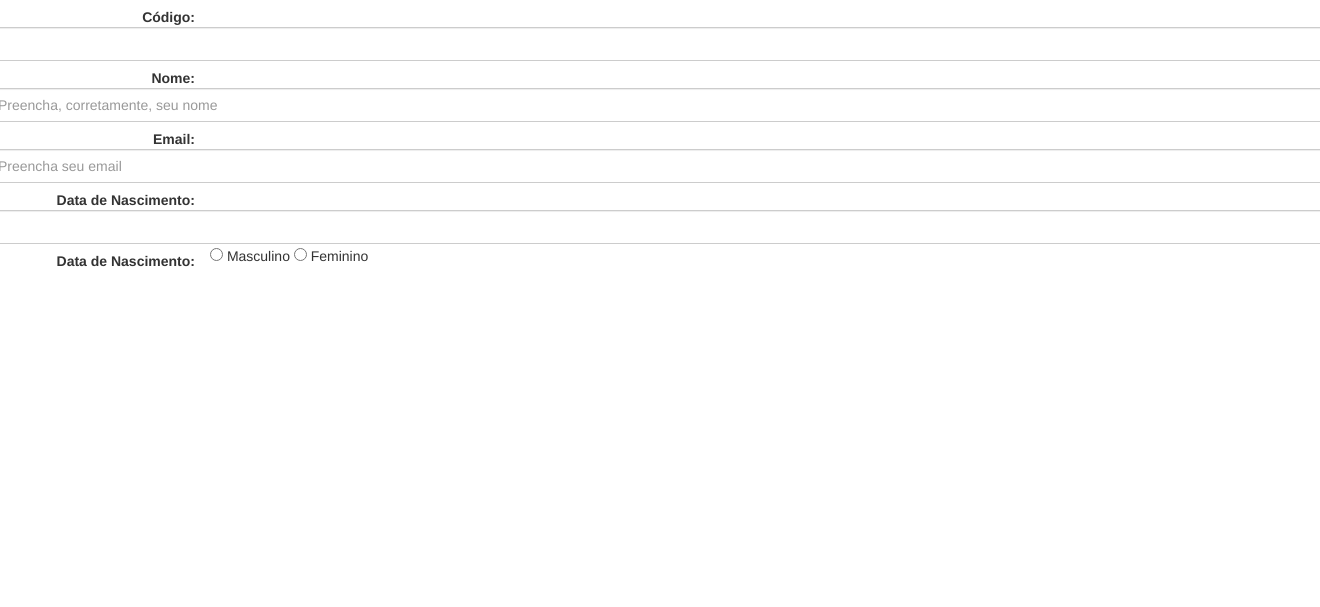
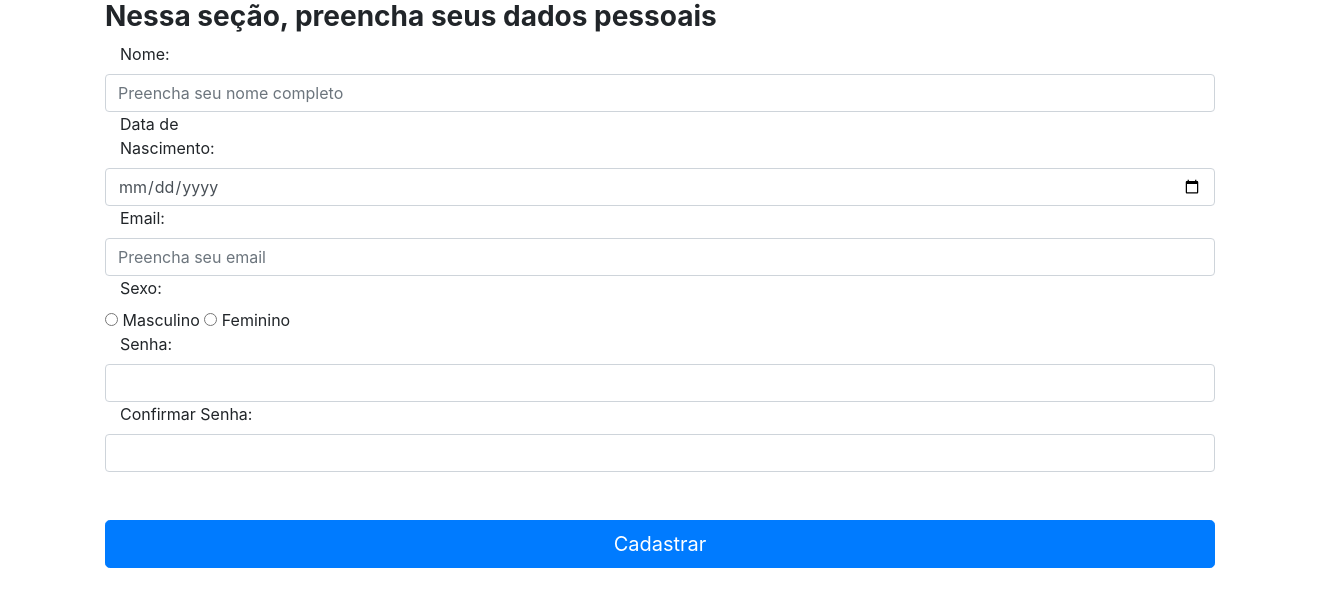
Before and after one commit to danielecassia/DiarioPACH, a PHP site: page /html/cadastro.html in a window 1320 px wide; the page is wider, and only the part inside the window is pictured. Shown: the top 607 px of that part. Run offline with PHP 8.4, Linux system fonts and the light colour scheme; some libraries are stand-ins or nearby versions.

Commit message:
Funcionalidade de cadastro

```diff
--- a/src/css/cadastro.css
+++ b/src/css/cadastro.css
@@ -1,4 +1,4 @@
-html,
+/* html,
 body {
   height: 100%;
 }
@@ -15,5 +15,5 @@ body {
   align-items: center;
 }
 .sex{
-  align-items: center;
-}
+  align-items: left;
+} */
--- a/src/html/cadastro.html
+++ b/src/html/cadastro.html
@@ -1,4 +1,3 @@
-
 <!DOCTYPE html>
 <html>
     <head>
@@ -14,46 +13,52 @@
         <title>CADASTRO</title>
     </head>
     <body>
-        <!--seção 1
-        <section class="container">
+        <form class="container" action="../php/cadastro.php" method="POST" item-height="50%">
             <div class="row">
                 <div class="col-sm-12">
                     <header>
-                        <h2><span class="glyphicon glyphicon-user" aria-hidden="true"></span> Você</h2>
-                        <span>Nessa seção, preencha seus dados pessoais</span>
+                        <h3><b><span>Nessa seção, preencha seus dados pessoais</span></b></h3>
                     </header>
                 </div>
-            </div>-->
-
-        <!-- Nesta seção temos o nome e o email  -->
+            </div>
+            <!-- Nesta seção temos os dados do usuário-->
             <div class="form-horizontal">
                 <div class="form-group">
-                <div class="cd">
-                    <label for="txtCodigo" class="col-sm-3 col-md-2 control-label">Código:</label>
-                    <input type="text" id="txtCodigo" class="form-control" placeholder="">
+                    <div class="nm">
+                        <label for="txtNomeCompleto" class="col-sm-3 col-md-2 control-label">Nome:</label>
+                        <input type="text" id="txtNomeCompleto" name="nm_user" class="form-control" placeholder="Preencha seu nome completo ">
                     </div>
 
-                <label for="txtNomeCompleto" class="col-sm-3 col-md-2 control-label">Nome:</label>
-                <div class="nm">
-                    <input type="text" id="txtNomeCompleto" class="form-control" placeholder="Preencha, corretamente, seu nome ">
+                    <div class="dt_nasc">
+                            <label for="txtDataNascimento" class="col-sm-3 col-md-2 control-label">Data de Nascimento:</label>
+                            <input type="date" id="txtDataNascimento" name="dt_nasc" class="form-control" placeholder="">
                     </div>
 
+                    <div class="email">
                         <label for="txtEmail" class="col-sm-1 col-md-2 control-label">Email:</label>
-                <div class="email">
-                    <input type="email" class="form-control" id="txtEmail" placeholder="Preencha seu email">
+                        <input type="email" class="form-control" id="txtEmail" name="email" placeholder="Preencha seu email">
                     </div>
 
-                <label for="txtDataNascimento" class="col-sm-3 col-md-2 control-label">Data de Nascimento:</label>
-                <div class="dt_nasc">
-                    <input type="text" id="txtDataNascimento" class="form-control" placeholder="">
+                    <div class="sex">
+                        <label  for="txtSexo" class="col-sm-3 col-md-2 control-label">Sexo:</label><br>
+                        <input type="radio" name="sexo" value="m"> Masculino
+                        <input type="radio" name="sexo" value="f"> Feminino
                     </div>
 
-                <label for="txtDataNascimento" class="col-sm-3 col-md-2 control-label">Data de Nascimento:</label>
-                <div class="sex">
-                    <input type="radio" name="rdSexo" value="masc"> Masculino
-                    <input type="radio" name="rdSexo" value="fem"> Feminino
+                    <div class="senha">
+                            <label for="txtSenha" class="col-sm-3 col-md-2 control-label">Senha:</label>
+                            <input type="password" id="txtSenha" name="senha" class="form-control" placeholder="">
+                    </div>
+
+                    <div class="senha">
+                            <label for="txtSenhaC" class="col-sm-3 col-md-2 control-label">Confirmar Senha:</label>
+                            <input type="password" id="txtSenhaC" name="confirmarSenha" class="form-control" placeholder="">
+                    </div>
+
+                    <br><br>
+                    <button class="btn btn-lg btn-primary btn-block" type="submit">Cadastrar</button>
                 </div>
             </div>
-        </div>
+        </form>
     </body>
 </html>
--- a/src/html/login.html
+++ b/src/html/login.html
@@ -11,7 +11,7 @@
 </head>
     <body class="text-center">
 
-        <img class="mb-4" src="../img/v2.jpg" alt="" width="70%" height="100%" class="float-left">
+        <img class="mb-4" src="../img/v1.jpg" alt="" width="70%" height="100%" class="float-left">
 
         <form class="form-signin" method="POST" action="../php/login.php">
             <h1 class="h1 mb-3 font-weight-normal"><b>Outside</b></h1>
@@ -32,7 +32,7 @@
 
             <button class="btn btn-lg btn-primary btn-block" type="submit">Login</button>
             <br>
-            <a href="http://dontpad.com/danielec"> Cadastre-se </a><br>
+            <a href="./cadastro.html"> Cadastre-se </a><br>
             </form>
         </div>
 
```
Also changed, not shown: outside.sql (+12 -4 lines), src/php/cadastro.php (+28 -2 lines), src/php/models/User.php (+15 -9 lines), src/img/heat.jpg (deleted), src/img/v2.jpg (deleted). Lines whose indentation alone changed are shown as unchanged.
